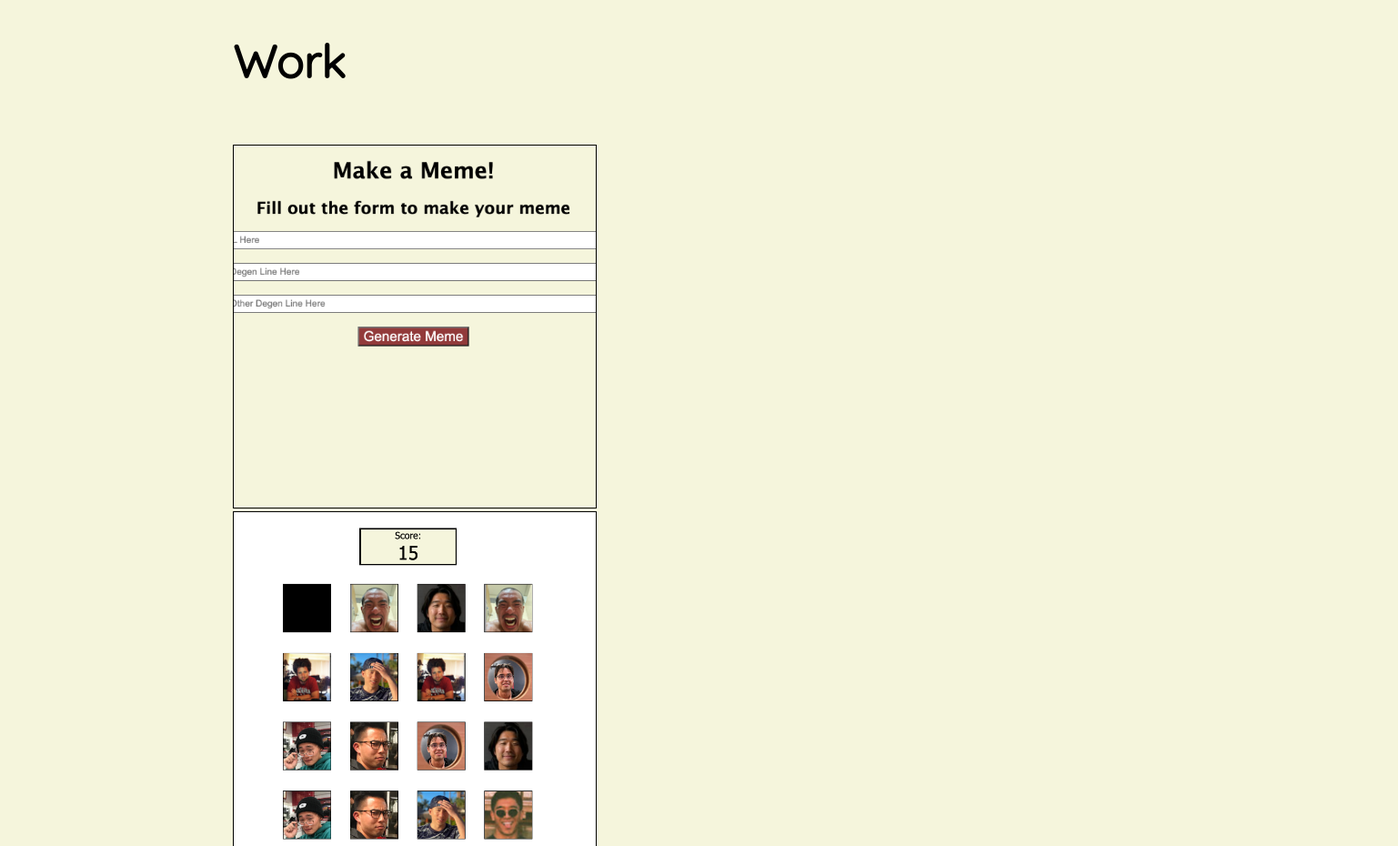
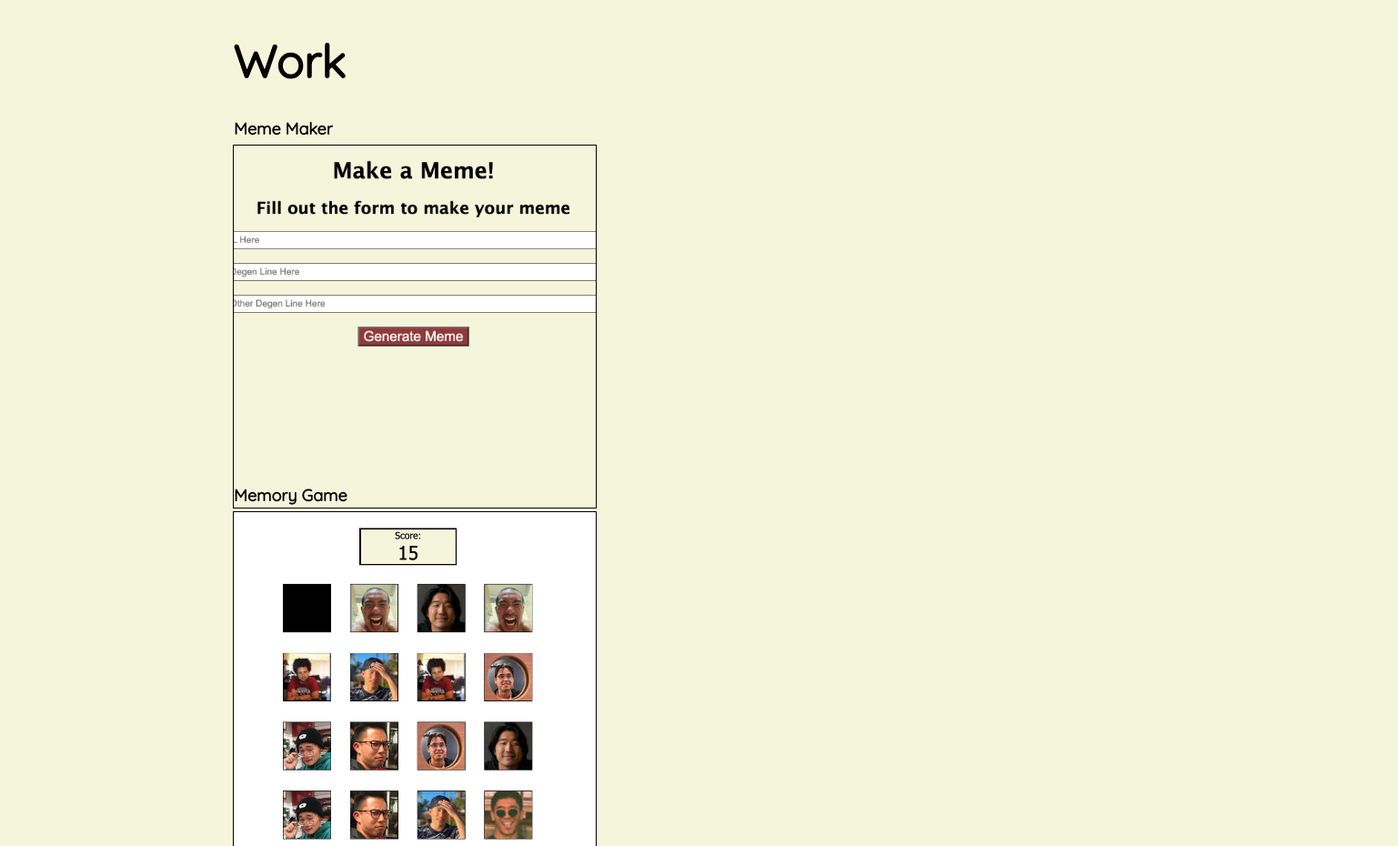
Before and after one commit to evan-ishibashi/personalsite, a plain HTML site: page index.html in a window 1280 px wide. Shown: the part 980-1910 px from the top of the page at 91% size, 1537 px wide, since content can reach past the window. Drawn offline with Linux system fonts and the light colour scheme.

Commit message:
editng name of work

```diff
--- a/evansite.css
+++ b/evansite.css
@@ -82,6 +82,14 @@ h2 {
 
 }
 
+#work-section div b {
+  position: absolute;
+  background-color: transparent;
+  font-size: large;
+  width: 100%;
+  margin-top: -30px;
+}
+
 #work-section div img {
   width: 100%;
   height: 100%;
@@ -90,24 +98,6 @@ h2 {
 #work-section div img:hover {
   opacity: 80%;
 }
-
-/* #memoryhome {
-  width: 100%;
-  height: 100%;
-} */
-
-/* #memoryhome:hover {
-  opacity: 80%;
-
-} */
-
-/* #memehome {
-  width: 100%;
-  height: 100%;
-}
-
-#memehome:hover {
-} */
 
 .about p {
   font-size: 30px;
--- a/evansite.js
+++ b/evansite.js
@@ -1,7 +1,6 @@
 const work = document.getElementById('work-section');
 
 work.addEventListener('click', function (e){
-  console.log(e);
   window.open(e.target.dataset.url);
 
 
--- a/index.html
+++ b/index.html
@@ -25,10 +25,12 @@
   <a id="workheader"></a><h2><b>Work</b></h2>
   <div id="work-section" class="mywork">
     <div id="meme-maker">
-      <img src="images/meme_home.png" alt="memehome" id="memehome" data-url="https://evan-ishibashi.github.io/meme-maker/">
+      <b data-url="https://evan-ishibashi.github.io/meme-maker/">Meme Maker</b>
+      <img src="images/meme_home.png" alt="memehome" id="memehome" data-url="https://evan-ishibashi.github.io/meme-maker/" data-name = 'Meme Generator'>
     </div>
     <div id="memory-game">
-      <img src="images/memory_home.png" alt="memgame" id="memoryhome" data-url="https://evan-ishibashi.github.io/memory-game/">
+      <b data-url="https://evan-ishibashi.github.io/memory-game/">Memory Game</b>
+      <img src="images/memory_home.png" alt="memgame" id="memoryhome" data-url="https://evan-ishibashi.github.io/memory-game/" data-name = 'Memory Game'>
     </div>
   </div>
 </div>
```
